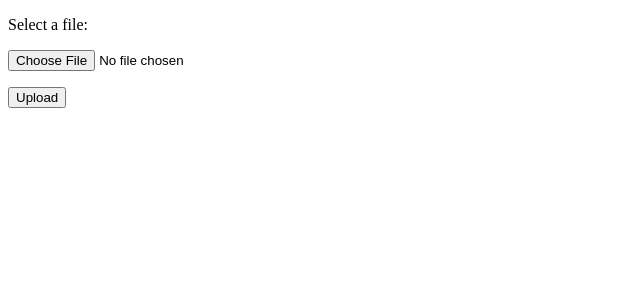
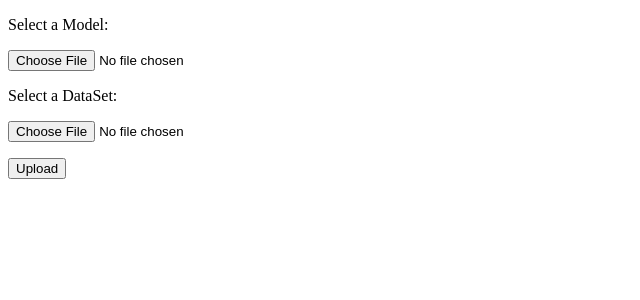
Before and after one commit to Dioben/PI18, a Django app: template server/templates/simulations.html in a window 1280 px wide. Shown: the top 300 px of the page, without its empty margins (0-640 px from the left). Run offline with Django 3.2, Linux system fonts and the light colour scheme; the template is opened without the code that fills it: values that come from a table or form of the project are taken from there, others are empty.

Commit message:
Update Server

```diff
--- a/server/NeuralNetTracker/settings.py
+++ b/server/NeuralNetTracker/settings.py
@@ -120,3 +120,7 @@ USE_TZ = True
 # https://docs.djangoproject.com/en/3.1/howto/static-files/
 
 STATIC_URL = '/static/'
+
+FILE_UPLOAD_HANDLERS = [
+    'django.core.files.uploadhandler.TemporaryFileUploadHandler',
+]
--- a/server/app/forms.py
+++ b/server/app/forms.py
@@ -1,6 +1,10 @@
 from django import forms
 
 
-class UploadFileForm(forms.Form):
+class UploadModelFileForm(forms.Form):
     #title = forms.CharField(max_length=50)
-    file = forms.FileField(label='Select a file')
+    model = forms.FileField(label='Select a Model')
+
+class UploadDataSetFileForm(forms.Form):
+    #title = forms.CharField(max_length=50)
+    dataset = forms.FileField(label='Select a DataSet')
--- a/server/templates/simulations.html
+++ b/server/templates/simulations.html
@@ -7,14 +7,21 @@
 
     <body>
         <!-- Upload form. Note enctype attribute! -->
-        <form method="post" enctype="multipart/form-data">
+        <form class="row" method="post" enctype="multipart/form-data">
             {% csrf_token %}
             {{ message }}
-            <p>{{ form.non_field_errors }}</p>
-            <p>{{ form.file.label_tag }} {{ form.file.help_text }}</p>
+            <p>{{ form_model.non_field_errors }}</p>
+            <p>{{ form_model.model.label_tag }} {{ form_model.model.help_text }}</p>
             <p>
-                {{ form.file.errors }}
-                {{ form.file }}
+                {{ form_model.model.errors }}
+                {{ form_model.model }}
+            </p>
+
+            <p>{{ form_data.non_field_errors }}</p>
+            <p>{{ form_data.dataset.label_tag }} {{ form_data.dataset.help_text }}</p>
+            <p>
+                {{ form_data.dataset.errors }}
+                {{ form_data.dataset }}
             </p>
             <p><input type="submit" value="Upload"/></p>
         </form>
```
Also changed, not shown: server/app/views.py (+19 -6 lines).
